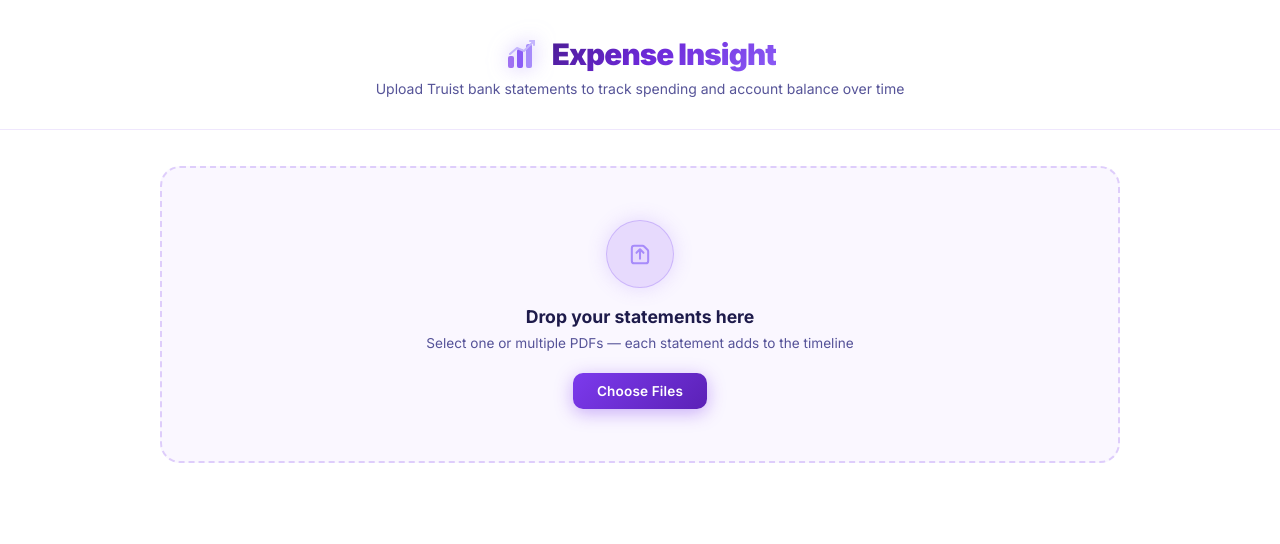
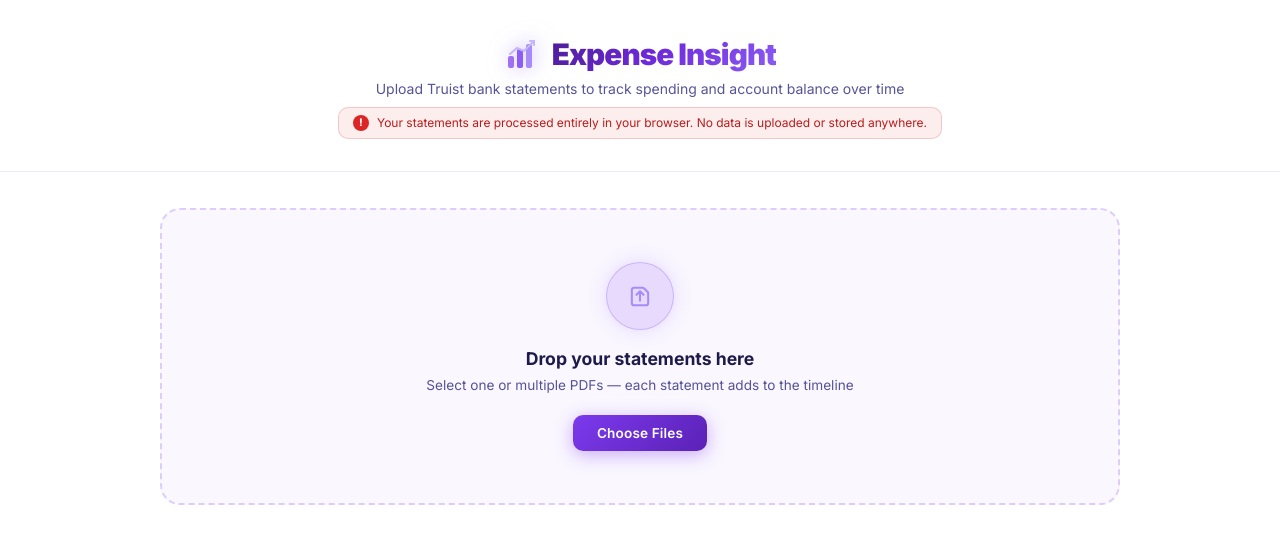
Before and after one commit to jul-san/expense-insight, a Next.js app: page / in a window 1280 px wide. Shown: the top 544 px of the page. Built offline with nearby package versions, Linux system fonts and the light colour scheme.

Commit message:
color scheme updated to aqua marine, more solid colors for the pie chart

```diff
--- a/app/globals.css
+++ b/app/globals.css
@@ -18,7 +18,7 @@
   --purple-dim: rgba(124,58,237,0.08);
 
   --purchase: #4f46e5;
-  --recurring: #0f766e;
+  --recurring: #0891b2;
   --misc: #9333ea;
   --deposit: #16a34a;
   --investments: #d97706;
@@ -78,6 +78,34 @@ header p {
   margin-top: 0.4rem;
   font-size: 0.875rem;
   font-weight: 400;
+}
+
+.privacy-note {
+  display: inline-flex;
+  align-items: center;
+  gap: 0.5rem;
+  margin-top: 0.6rem;
+  padding: 0.45rem 0.85rem;
+  background: rgba(220, 38, 38, 0.08);
+  border: 1px solid rgba(220, 38, 38, 0.2);
+  border-radius: 10px;
+  font-size: 0.75rem;
+  color: #b91c1c;
+}
+
+.privacy-icon {
+  display: inline-flex;
+  align-items: center;
+  justify-content: center;
+  width: 16px;
+  height: 16px;
+  border-radius: 50%;
+  background: #dc2626;
+  color: #fff;
+  font-size: 0.65rem;
+  font-weight: 800;
+  flex-shrink: 0;
+  line-height: 1;
 }
 
 /* ── Main ─────────────────────────────────────────────────────────── */
--- a/app/page.tsx
+++ b/app/page.tsx
@@ -71,6 +71,10 @@ export default function Home() {
           <h1>Expense Insight</h1>
         </div>
         <p>Upload Truist bank statements to track spending and account balance over time</p>
+        <p className="privacy-note">
+          <span className="privacy-icon">!</span>
+          Your statements are processed entirely in your browser. No data is uploaded or stored anywhere.
+        </p>
       </header>
 
       <main>
--- a/components/SpendingDonut.tsx
+++ b/components/SpendingDonut.tsx
@@ -77,11 +77,11 @@ function buildSlices(statements: Statement[]): { slices: Slice[]; grandNet: numb
     investments += sumOf(s.transactions.investments);
   }
   const slices: Slice[] = [
-    { label: 'Purchases',   value: purchase,    bg: 'rgba(79,70,229,0.8)',  border: '#4f46e5' },
-    { label: 'Recurring',   value: recurring,   bg: 'rgba(15,118,110,0.8)', border: '#0f766e' },
-    { label: 'Investments', value: investments, bg: 'rgba(217,119,6,0.8)',  border: '#d97706' },
-    { label: 'Deposit',     value: deposit,     bg: 'rgba(22,163,74,0.8)',  border: '#16a34a' },
-    ...(misc > 0 ? [{ label: 'Misc', value: misc, bg: 'rgba(147,51,234,0.8)', border: '#9333ea' }] : []),
+    { label: 'Purchases',   value: purchase,    bg: '#4f46e5', border: '#4338ca' },
+    { label: 'Recurring',   value: recurring,   bg: '#0891b2', border: '#0e7490' },
+    { label: 'Investments', value: investments, bg: '#d97706', border: '#b45309' },
+    { label: 'Deposit',     value: deposit,     bg: '#16a34a', border: '#15803d' },
+    ...(misc > 0 ? [{ label: 'Misc', value: misc, bg: '#9333ea', border: '#7e22ce' }] : []),
   ];
   return { slices, grandNet: deposit - (purchase + recurring + misc + investments) };
 }
@@ -110,7 +110,7 @@ export function SpendingDonut({ statements }: { statements: Statement[] }) {
         ctx.fillStyle = 'rgba(91,33,182,0.55)';
         ctx.font = '600 10px Inter, sans-serif';
         ctx.fillText('CASH FLOW', cx, cy - 14);
-        ctx.fillStyle = '#1e1b4b';
+        ctx.fillStyle = net >= 0 ? '#15803d' : '#dc2626';
         ctx.font = '800 20px Inter, sans-serif';
         ctx.fillText(fmt(net), cx, cy + 10);
         ctx.restore();
```
